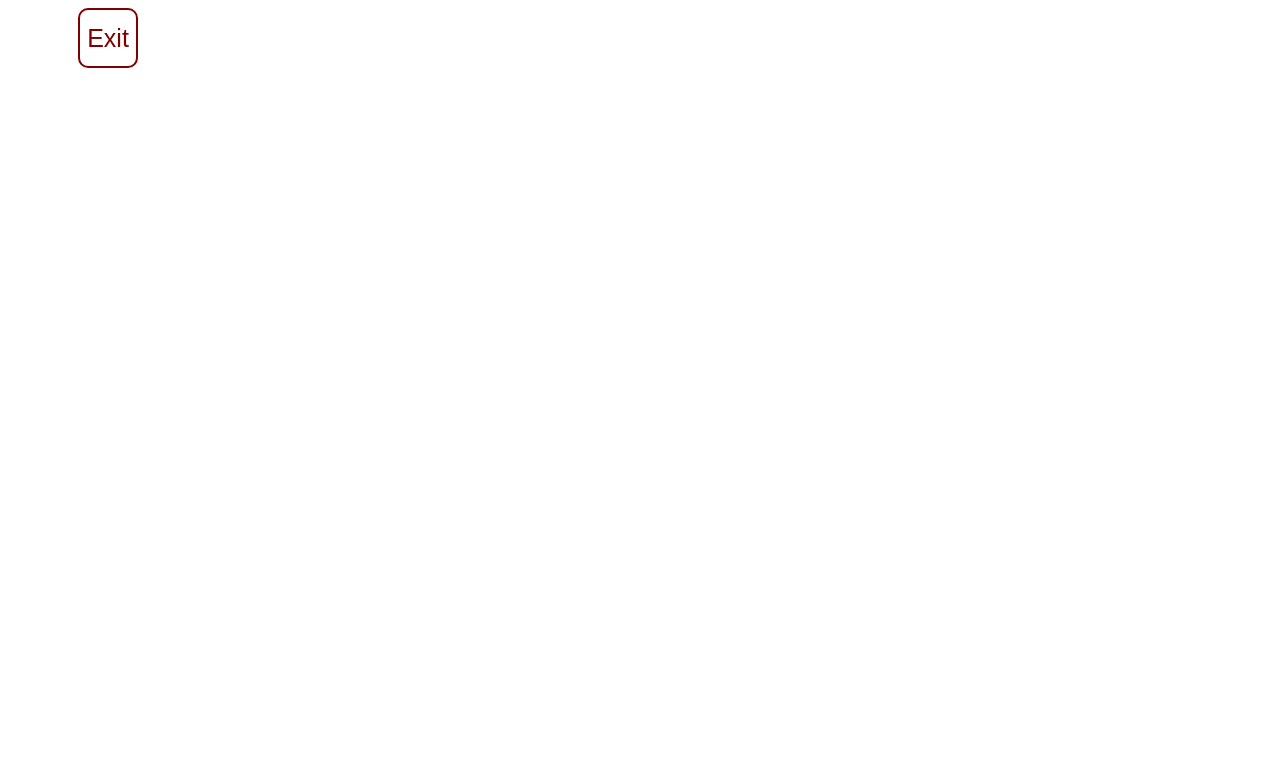
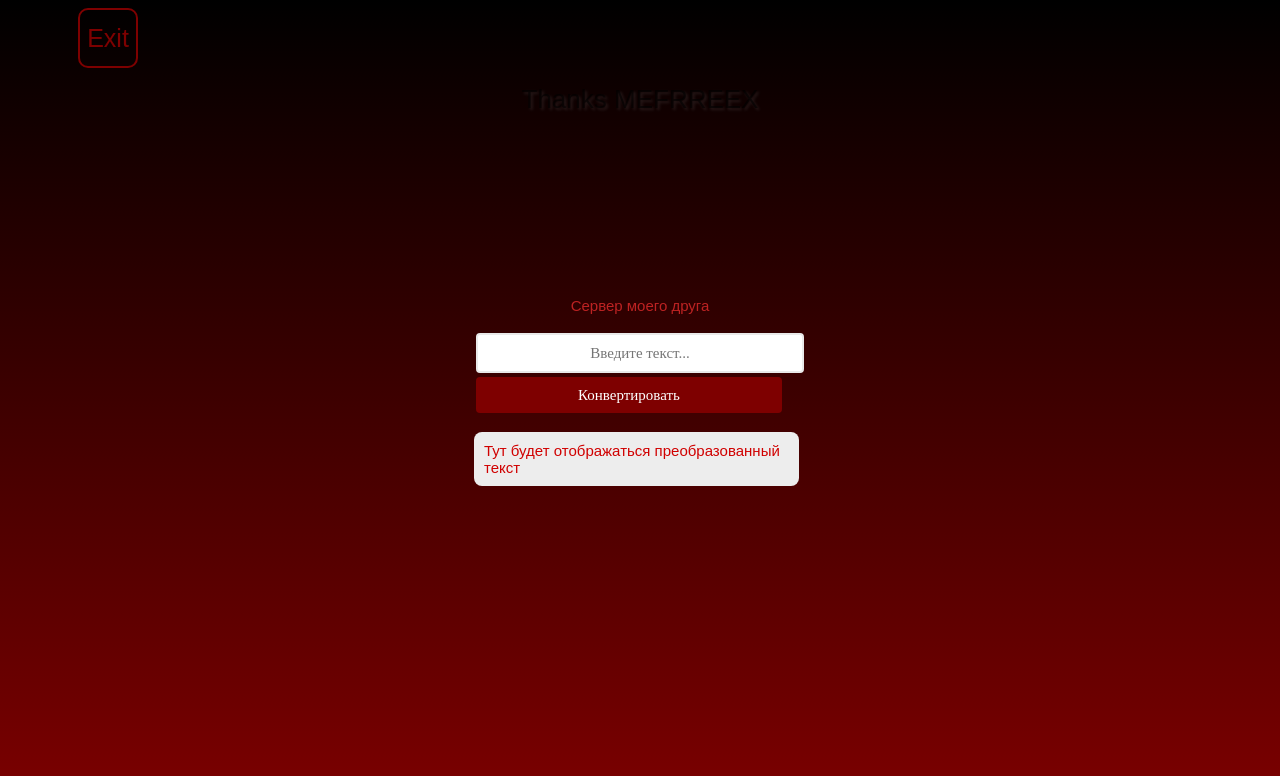
Before and after one commit to korimiku/NeverLine, a plain HTML site: page pages/convert.html in a window 1280 px wide. Drawn offline with nearby package versions, Linux system fonts and the light colour scheme; a small style sheet from the web is missing; a web font is replaced by a local one.

Commit message:
converter

```diff
--- a/pages/convert.html
+++ b/pages/convert.html
@@ -7,6 +7,10 @@
     <link rel="stylesheet" href="convertCSS.css">
     <meta name="viewport" content="width=device-width, initial-scale=1.0">
     <script src="https://cdnjs.cloudflare.com/ajax/libs/animejs/3.2.2/anime.min.js"></script>
+    <!--jsdelivr-->
+<link href="https://cdn.jsdelivr.net/gh/repalash/gilroy-free-webfont@fonts/Gilroy-Extrabold.css" rel="stylesheet">
+<!--or github raw-->
+<link href="https://raw.githubusercontent.com/repalash/gilroy-free-webfont/fonts/Gilroy-Extrabold.css" rel="stylesheet">
     <title>Coneverter</title>
 </head>
 <body>
@@ -15,5 +19,26 @@
                 <button class="btn-exit">Exit</button>
             </div>
         </header>
+<p>Thanks MEFRREEX</p>
+<div class="main">
+<div class="link-block">
+    <a class="about" href="https://discord.gg/PHJZYYawVV" target="_blank">Сервер моего друга</a>
+</div>
+
+<br>
+
+<div class="input-box">
+    <input class="input" id="input" type="text" placeholder="Введите текст...">
+    <br>
+    <button class="button" onclick="processConvert()">Конвертировать</button>
+</div>
+
+<br>
+
+<div class="result-box" onclick="processCopy()">
+    <span class="result" id="result">Тут будет отображаться преобразованный текст</span>
+</div>
+<span class="copied" id="copied"></span>
+</div>
 </body>
 </html>
--- a/pages/convertCSS.css
+++ b/pages/convertCSS.css
@@ -1,3 +1,8 @@
+
+
+
+
+
 .hot-bar {
     height: 60px;
     width: 200px;
@@ -6,7 +11,7 @@
     justify-content: center;
 }
 
-button {
+.btn-exit {
     background: transparent;
 	border: solid;
     border-radius: 10px;
@@ -22,7 +27,7 @@ button {
 }
 
 
-button:hover {
+.btn-exit:hover {
     background: transparent;
 	border: solid;
     border-radius: 10px;
@@ -36,3 +41,171 @@ button:hover {
     width: 60px;
     height: 60px;
 }
+
+
+
+
+body {
+    background: linear-gradient(black, #7e0000);
+    color: #d00000;
+    height: 100vh;
+    font: 15px Gilroy, Arial, Helvetica, sans-serif;
+}
+
+.main {
+    border-radius: 1em;
+    padding: 1em;
+    position: absolute;
+    top: 50%;
+    left: 50%;
+    margin-right: -50%;
+    transform: translate(-50%, -50%)
+}
+
+::selection {
+    background-color: #bd2222;
+    color: #fff;
+}
+
+A {
+    color: #bd2222; /* Цвет ссылок */
+    display: flex;
+    align-items: center;
+    flex-direction: center;
+    justify-content: center;
+    text-decoration: none;
+}
+A:visited {
+    color: #bd2222; /* Цвет посещенных ссылок */
+}
+A:active {
+    color: #bd2222; /* Цвет активных ссылок */
+}
+A:hover {
+    border-radius: 2px;
+    color: #bd2222; /* Цвет активных ссылок */
+}
+
+.link {
+    display:inline-block;
+    margin: 0.2px;
+}
+.link a {
+    display:block;
+    margin: 0.2px;
+}
+
+.result-box {
+    padding: 10px 10px;
+    position: center;
+    max-width: 305px;
+    transform: translate(0, 0%);
+    border-radius: 8px;
+    background-color: #ededed;
+}
+.result-box:hover {
+    background-color: #e4e3e3;
+}
+.result-box:active {
+    background-color: #cdcdcd;
+}
+.result-box {
+    transition-duration: 0.4s;
+}
+
+.copied {
+    border-radius: 1em;
+    padding: 1em;
+    position: center;
+    color: #bd2222;
+    top: 50%;
+    left: 50%;
+    margin: 85px;
+}
+
+
+.input {
+    font: 15px Gilroy;
+    white-space: nowrap;
+    line-height: 20px;
+    padding: 8px 70px;
+    border-radius: 4px;
+    text-align: center;
+    vertical-align: middle;
+    display: inline-block;
+    margin: 2px;
+    border: 2px solid #E9E9E9;
+    transition-duration: 0.4s;
+}
+.input:hover {
+    border-color: #d7d7d7;
+}
+.input:focus {
+    outline: none;
+    border-color: #7e0000;
+}
+
+.button {
+    font: 15px Gilroy;
+    display: inline-block;
+    text-align: center;
+    vertical-align: middle;
+    cursor: pointer;
+    white-space: nowrap;
+    line-height: 20px;
+    padding: 8px 102px;
+    border-radius: 4px;
+    user-select: none;
+    color: #fff;
+    background: #7e0000;
+    margin: 2px;
+    border: 0;
+}
+.button:hover {
+    background-color: #7e0000;
+    color: white;
+}
+.button:active {
+    background-color: #7e0000;
+    color: white;
+}
+.button-copy:hover {
+    background-color: #f6f6f6;
+    color: rgb(0, 0, 0);
+}
+.button-copy:active {
+    background-color: #eeeeee;
+    color: rgb(40, 40, 40);
+}
+.button, .button-copy {
+    transition-duration: 0.4s;
+}
+
+.button-copy {
+    font: 15px Gilroy;
+    display: inline-block;
+    text-align: center;
+    vertical-align: middle;
+    cursor: pointer;
+    white-space: nowrap;
+    line-height: 20px;
+    padding: 8px 117px;
+    border-radius: 4px;
+    user-select: none;
+    color: rgb(0, 0, 0);
+    background: 0;
+    margin: 2px;
+    border: 0;
+}
+
+
+p {
+    color: rgba(0,0,0,0.6);
+text-shadow: 2px 2px 3px rgba(255,255,255,0.1);
+font-size: 26px;
+margin-left: 6%;
+text-align: center;
+text-decoration: none;
+margin: 0;
+padding-top: 16px;
+}
--- a/styles.css
+++ b/styles.css
@@ -14,9 +14,6 @@ header {
     z-index: 999
 }
 
-body {
-
-}
 
 .headerIMG {
     position: relative;
```
Also changed, not shown: assets/fonts/Gilroy-Extrabold.ttf (added), assets/fonts/Gilroy-Extrabold.woff (added), assets/fonts/Gilroy-Extrabold.woff2 (added).
